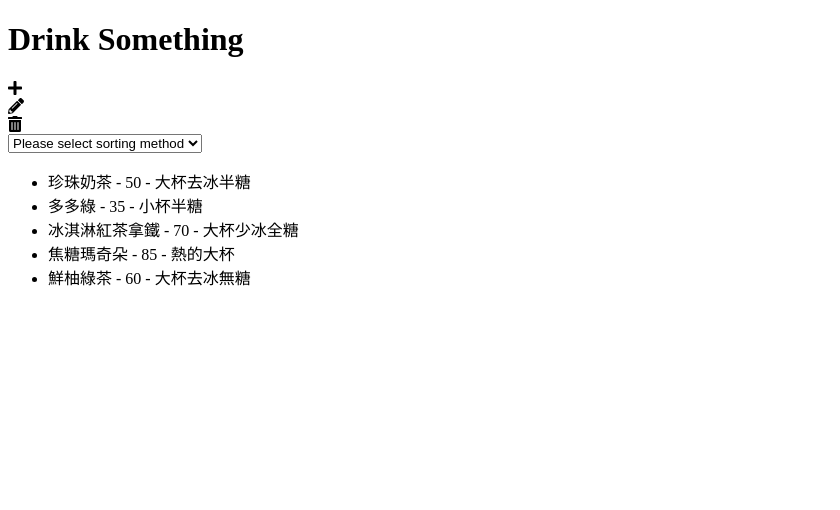
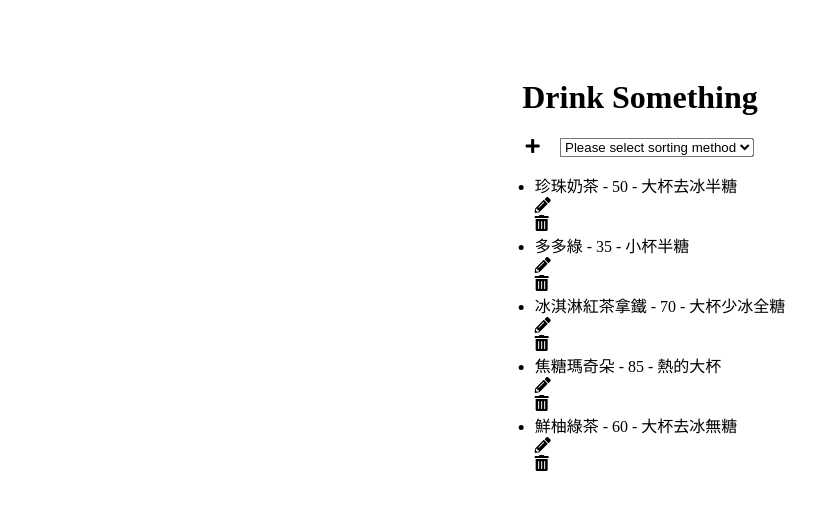
Before and after one commit to DawsonChang/drink-something, a Vue app: page / in a window 1280 px wide. Shown: the top 510 px of the page, without its empty margins (0-840 px from the left). Built offline with nearby package versions, Linux system fonts and the light colour scheme.

Commit message:
add connection between Modal and buttons(add, delete)

```diff
--- a/package.json
+++ b/package.json
@@ -12,6 +12,7 @@
     "@fortawesome/free-solid-svg-icons": "^5.15.3",
     "@fortawesome/vue-fontawesome": "^2.0.2",
     "core-js": "^3.6.5",
+    "lodash": "^4.17.21",
     "vue": "^2.6.11"
   },
   "devDependencies": {
--- a/src/App.vue
+++ b/src/App.vue
@@ -1,63 +1,119 @@
 <template>
     <div>
-        <TitleSection :sortOrder='sortOrder'></TitleSection>
-        <List :orders='orders' :deleteOrder='deleteOrder'></List>
+        <Modal
+            :openModal='openModal'
+            :modalDisplay='modalDisplay'
+            :curOrder='curOrder'
+            :modalMode='modalMode'
+            :handleCloseModal='handleCloseModal'
+            :addOrder='addOrder'
+            :editOrder='editOrder'
+            :deleteOrder='deleteOrder'>
+        </Modal>
+        <div class="app">
+            <TitleSection
+                :sortOrder='sortOrder'
+                :handleOpenModal='handleOpenModal'
+                >
+            </TitleSection>
+            <List
+                :displayOrders='displayOrders'
+                :handleOpenModal='handleOpenModal'>
+            </List>
+        </div>
     </div>
 </template>
 
 <script>
 import TitleSection from '@/components/TitleSection'
 import List from '@/components/List'
+import Modal from '@/components/Modal'
 
 import orders from '@/data/orders.json'
+
+import _ from 'lodash'
 
 export default {
     name: 'App',
     components: {
         TitleSection,
-        List
+        List,
+        Modal
     },
     data() {
+        // orders 是原本照 id 排列的順序; displayOrders 是顯示在螢幕的順序
         return {
-            orders
+            orders,
+            displayOrders: [],
+            openModal: false,
+            modalDisplay: 'none',
+            modalMode: '',
+            curOrder: {}
         }
     },
+    mounted() {
+        this.displayOrders = _.cloneDeep(this.orders)
+    },
     methods: {
-        // addOrder(newOrder) {
-        //     this.orders.push(newOrder)
-        // },
-        // editOrder(curId, updateOrder) {
-        //     this.orders.filter(obj => {
-        //         if (obj.id === curId) {
-        //             const { name, price, notes } = updateOrder
-        //             obj = {...obj, name, price, notes}
-        //         }
-        //     })
-        // },
-        deleteOrder(curId) {
+        addOrder(newOrder) {
+            let newId = 1
+            // new order 的 id 為最後一個 order 的 id + 1
+            if (this.orders.length != 0) {
+                newId = this.orders[this.orders.length - 1].id + 1
+            }
+            newOrder.id = newId
+            this.orders.push(newOrder)
+            this.displayOrders = _.cloneDeep(this.orders)
+            this.handleCloseModal()
+        },
+        // TODO: 檢查 editOrder 是否正常運作
+        editOrder(updateOrder) {
+            const curId = updateOrder.id
+            this.orders.filter(obj => {
+                if (obj.id === curId) {
+                    const { name, price, notes } = updateOrder
+                    obj = {...obj, name, price, notes}
+                }
+            })
+        },
+        deleteOrder(deleteOrder) {
+            const curId = deleteOrder.id
             this.orders = this.orders.filter(obj => {
                 return obj.id != curId
             })
-
+            this.displayOrders = _.cloneDeep(this.orders)
+            this.handleCloseModal()
         },
         sortOrder (method) {
             switch(method) {
                 case 'Original':
-                    this.orders.sort((a, b) => a.id > b.id ? 1 : -1)
+                    this.displayOrders = _.cloneDeep(this.orders)
                     break
                 case 'By name (ascending)':
-                    this.orders.sort((a, b) => a.name.localeCompare(b.name, "zh-hant"))
+                    this.displayOrders.sort((a, b) => a.name.localeCompare(b.name, "zh-hant"))
                     break
                 case 'By name (descending)':
-                    this.orders.sort((a, b) => b.name.localeCompare(a.name, "zh-hant"))
+                    this.displayOrders.sort((a, b) => b.name.localeCompare(a.name, "zh-hant"))
                     break
                 case 'By price (ascending)':
-                    this.orders.sort((a, b) => a.price > b.price ? 1 : -1)
+                    this.displayOrders.sort((a, b) => a.price - b.price)
                     break
                 case 'By price (descending)':
-                    this.orders.sort((a, b) => a.price < b.price ? 1 : -1)
+                    this.displayOrders.sort((a, b) => b.price - a.price)
                     break
             }
+        },
+        handleOpenModal(mode, curOrder) {
+          this.openModal = true
+          this.modalDisplay = 'block'
+          this.modalMode = mode
+          this.curOrder = curOrder
+        },
+        handleCloseModal() {
+          this.openModal = false
+          this.modalDisplay = 'none'
+          this.modalMode = ''
+          this.curOrder = {}
         }
     }
 
@@ -66,4 +122,11 @@ export default {
 
 <style>
 
+.app {
+    position: absolute;
+    left: 50%;
+    transform: translate(-50%, 0);
+    margin: 50px 0;
+}
+
 </style>
--- a/src/components/List.vue
+++ b/src/components/List.vue
@@ -1,8 +1,14 @@
 <template>
   <div>
     <ul>
-        <li v-for="order in orders" :key="order.id" @click="deleteOrder(order.id)">
+        <li v-for="order in displayOrders" :key='order.id'>
             {{ order.name }} - {{ order.price }} - {{ order.notes }}
+            <div class='pencil-icon' @click='handleOpenModal("edit", order)'>
+                <font-awesome-icon :icon="['fas', 'pencil-alt']" />
+            </div>
+            <div class='trash-icon' @click='handleOpenModal("delete", order)'>
+                <font-awesome-icon :icon="['fas', 'trash-alt']" />
+            </div>
         </li>
     </ul>
   </div>
@@ -12,8 +18,8 @@
 export default {
     name: 'List',
     props: {
-        orders: Array,
-        deleteOrder: Function
+        displayOrders: Array,
+        handleOpenModal: Function
     },
     data() {
         return {}
@@ -22,5 +28,16 @@ export default {
 </script>
 
 <style>
-
+.pencil-icon:hover,
+.pencil-icon:focus {
+  color: red;
+  text-decoration: none;
+  cursor: pointer;
+}
+.trash-icon:hover,
+.trash-icon:focus {
+  color: red;
+  text-decoration: none;
+  cursor: pointer;
+}
 </style>
--- a/src/components/TitleSection.vue
+++ b/src/components/TitleSection.vue
@@ -1,10 +1,10 @@
 <template>
+  <div >
+    <h1 class="title">Drink Something</h1>
+    <div class="section">
+    <div @click='handleOpenModal("add", {})' class="plus-icon"><font-awesome-icon :icon="['fas', 'plus']" /></div>
     <div>
-    <h1>Drink Something</h1>
-    <div><font-awesome-icon :icon="['fas', 'plus']" /></div>
-    <div><font-awesome-icon :icon="['fas', 'pencil-alt']" /></div>
-    <div><font-awesome-icon :icon="['fas', 'trash-alt']" /></div>
-    <select v-model="selected">
+      <select v-model="selected" @click='sortOrder(selected)'>
         <option disabled value="">Please select sorting method</option>
         <option>Original</option>
         <option>By name (ascending)</option>
@@ -13,6 +13,8 @@
         <option>By price (descending)</option>
       </select>
     </div>
+    </div>
+  </div>
 
 </template>
 
@@ -20,8 +22,8 @@
 export default {
   name: 'List',
   props: {
-      orders: Array,
-      sortOrder: Function
+      sortOrder: Function,
+      handleOpenModal: Function
   },
   data() {
     return {
@@ -38,4 +40,24 @@ export default {
 
 <style>
 
+.title {
+  text-align: center;
+}
+
+.section {
+  display: flex;
+  justify-content: center;
+}
+
+.plus-icon {
+  padding-right: 20px;
+}
+
+.plus-icon:hover,
+.plus-icon:focus {
+  color: red;
+  text-decoration: none;
+  cursor: pointer;
+}
+
 </style>
```
Also changed, not shown: 1 other file (tests, documents, lock files or other folders). Lines whose indentation alone changed are shown as unchanged.
